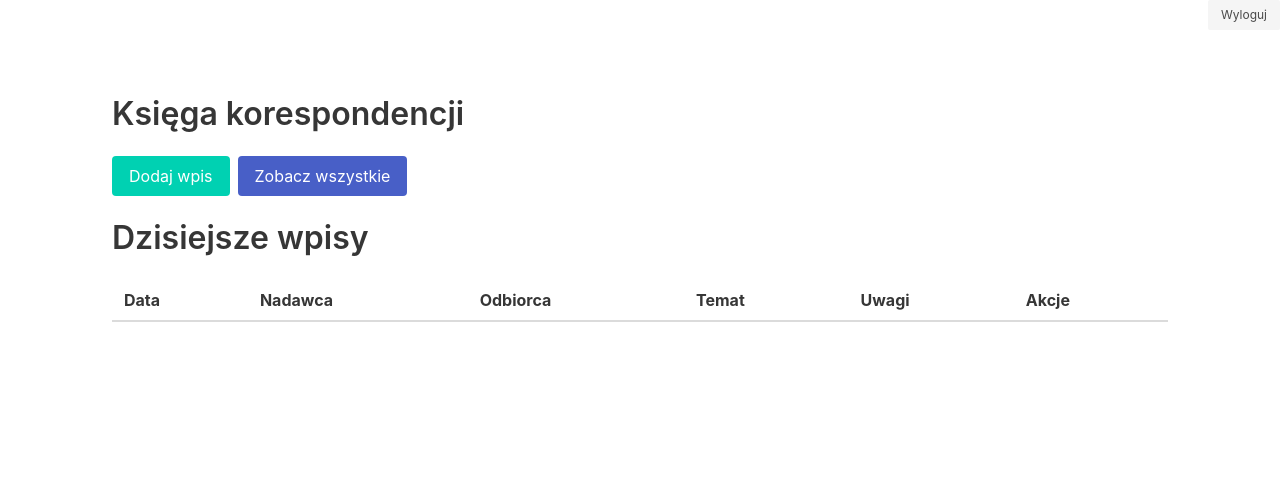
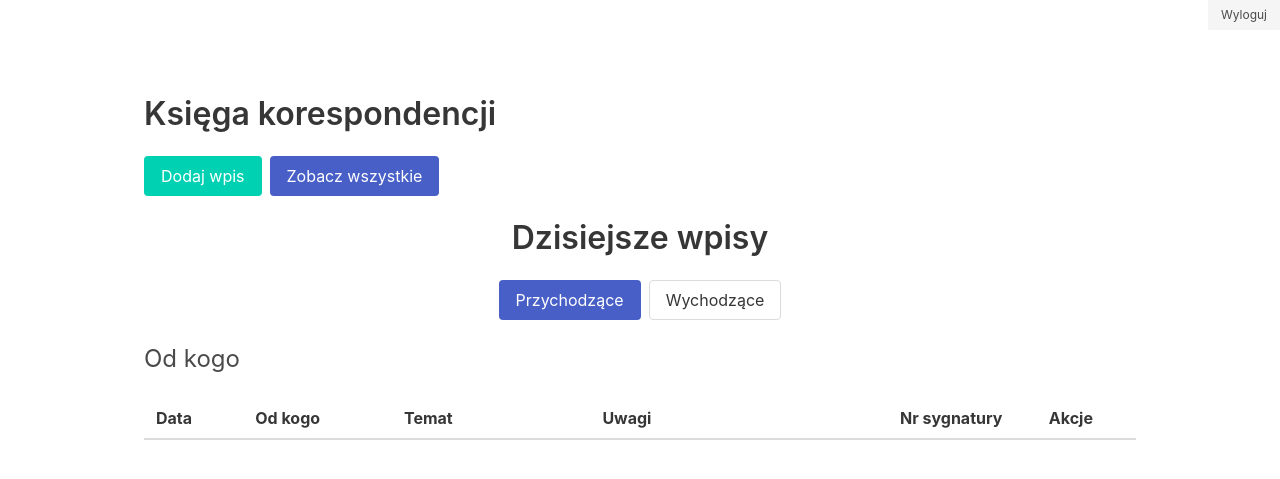
Before and after one commit to Flesner96/correspondence_app, a Flask app: page / in a window 1280 px wide. Shown: the part 32-511 px from the top of the page. Run offline with Flask 3, Linux system fonts and the light colour scheme; the visitor is signed in with stand-in values (Sample User, id 1); lists and menus that the app fills with data are empty.

Commit message:
Add direction field to model and forms, split entries into incoming/outgoing, enable dynamic form behavior with Alpine.js

```diff
--- a/app.py
+++ b/app.py
@@ -34,8 +34,9 @@ def login():
 @login_required
 def dashboard():
     today = date.today()
-    entries = CorrespondenceEntry.query.filter_by(date_received=today).order_by(CorrespondenceEntry.id.desc()).all()
-    return render_template("dashboard.html", entries=entries)
+    incoming = CorrespondenceEntry.query.filter_by(direction='incoming', date_received=today).all()
+    outgoing = CorrespondenceEntry.query.filter_by(direction='outgoing', date_received=today).all()
+    return render_template('dashboard.html', incoming=incoming, outgoing=outgoing)
 
 @app.route('/logout')
 def logout():
@@ -52,11 +53,14 @@ def add_entry():
             sender=form.sender.data,
             receiver=form.receiver.data,
             subject=form.subject.data,
-            notes=form.notes.data
+            notes=form.notes.data,
+            reference_number=form.reference_number.data,
+            direction=form.direction.data
         )
         db.session.add(entry)
         db.session.commit()
         return redirect(url_for('dashboard'))
+
     return render_template('add_entry.html', form=form)
 
 @app.route('/entries')
--- a/templates/base.html
+++ b/templates/base.html
@@ -5,6 +5,7 @@
   <title>Księga korespondencji</title>
   <meta name="viewport" content="width=device-width, initial-scale=1">
   <link rel="stylesheet" href="https://cdn.jsdelivr.net/npm/bulma@0.9.4/css/bulma.min.css">
+  <script src="https://cdn.jsdelivr.net/npm/alpinejs@3.x.x/dist/cdn.min.js" defer></script>
   <style>
     body {
       padding-top: 2rem;
--- a/templates/dashboard.html
+++ b/templates/dashboard.html
@@ -1,34 +1,52 @@
 {% extends "base.html" %}
 {% block content %}
 <section class="section">
-  <div class="container">
+  <div class="container is-fluid" x-data="{ direction: 'incoming' }">
+
     <h1 class="title">Księga korespondencji</h1>
+
     <div class="buttons mb-4">
       <a href="{{ url_for('add_entry') }}" class="button is-primary">Dodaj wpis</a>
       <a href="{{ url_for('entries') }}" class="button is-link">Zobacz wszystkie</a>
     </div>
-    <h1 class="title">Dzisiejsze wpisy</h1>
-    <table class="table is-fullwidth is-striped is-hoverable">
+
+    <h2 class="title has-text-centered">Dzisiejsze wpisy</h2>
+
+    <div class="buttons is-centered mb-4">
+      <button class="button" :class="{ 'is-link': direction === 'incoming' }" @click="direction = 'incoming'">
+        Przychodzące
+      </button>
+      <button class="button" :class="{ 'is-link': direction === 'outgoing' }" @click="direction = 'outgoing'">
+        Wychodzące
+      </button>
+    </div>
+
+    <!-- Tabela: Przychodzące -->
+    <div x-show="direction === 'incoming'" x-transition>
+      <h3 class="subtitle is-4">Od kogo</h3>
+      <table class="table is-striped is-hoverable is-fullwidth" style="table-layout: fixed;">
         <thead>
           <tr>
-          <th>Data</th>
-          <th>Nadawca</th>
-          <th>Odbiorca</th>
-          <th>Temat</th>
-          <th>Uwagi</th>
-          <th>Akcje</th>
+            <th style="width: 10%;">Data</th>
+            <th style="width: 15%;">Od kogo</th>
+            <th style="width: 20%;">Temat</th>
+            <th style="width: 30%;">Uwagi</th>
+            <th style="width: 15%;">Nr sygnatury</th>
+            <th style="width: 10%;">Akcje</th>
           </tr>
         </thead>
         <tbody>
-        {% for entry in entries %}
+          {% for entry in incoming %}
           <tr>
             <td>{{ entry.date_received }}</td>
             <td>{{ entry.sender }}</td>
-          <td>{{ entry.receiver }}</td>
             <td>{{ entry.subject }}</td>
-          <td class="has-text-wrap" style="word-break: break-word;">
+            <td style="vertical-align: top;">
+              <div style="max-height: 6em; overflow-y: auto; white-space: normal; word-break: break-word;">
                 {{ entry.notes }}
+              </div>
             </td>
+            <td>{{ entry.reference_number }}</td>
             <td>
               <a class="button is-small is-link" href="{{ url_for('edit_entry', id=entry.id) }}">Edytuj</a>
               <a class="button is-small is-danger" href="{{ url_for('delete_entry', id=entry.id) }}" onclick="return confirm('Czy na pewno chcesz usunąć ten wpis?')">Usuń</a>
@@ -38,5 +56,43 @@
         </tbody>
       </table>
     </div>
+
+    <!-- Tabela: Wychodzące -->
+    <div x-show="direction === 'outgoing'" x-transition>
+      <h3 class="subtitle is-4">Do kogo</h3>
+      <table class="table is-striped is-hoverable is-fullwidth" style="table-layout: fixed;">
+        <thead>
+          <tr>
+            <th style="width: 10%;">Data</th>
+            <th style="width: 15%;">Do kogo</th>
+            <th style="width: 20%;">Temat</th>
+            <th style="width: 30%;">Uwagi</th>
+            <th style="width: 15%;">Nr sygnatury</th>
+            <th style="width: 10%;">Akcje</th>
+          </tr>
+        </thead>
+        <tbody>
+          {% for entry in outgoing %}
+          <tr>
+            <td>{{ entry.date_received }}</td>
+            <td>{{ entry.receiver }}</td>
+            <td>{{ entry.subject }}</td>
+            <td style="vertical-align: top;">
+              <div style="max-height: 6em; overflow-y: auto; white-space: normal; word-break: break-word;">
+                {{ entry.notes }}
+              </div>
+            </td>
+            <td>{{ entry.reference_number }}</td>
+            <td>
+              <a class="button is-small is-link" href="{{ url_for('edit_entry', id=entry.id) }}">Edytuj</a>
+              <a class="button is-small is-danger" href="{{ url_for('delete_entry', id=entry.id) }}" onclick="return confirm('Czy na pewno chcesz usunąć ten wpis?')">Usuń</a>
+            </td>
+          </tr>
+          {% endfor %}
+        </tbody>
+      </table>
+    </div>
+
+  </div>
 </section>
 {% endblock %}
```
Also changed, not shown: forms.py (+13 -6 lines), models.py (+6 -4 lines), templates/add_entry.html (+38 -4 lines), templates/edit_entry.html (+36 -4 lines). Lines whose indentation alone changed are shown as unchanged.
